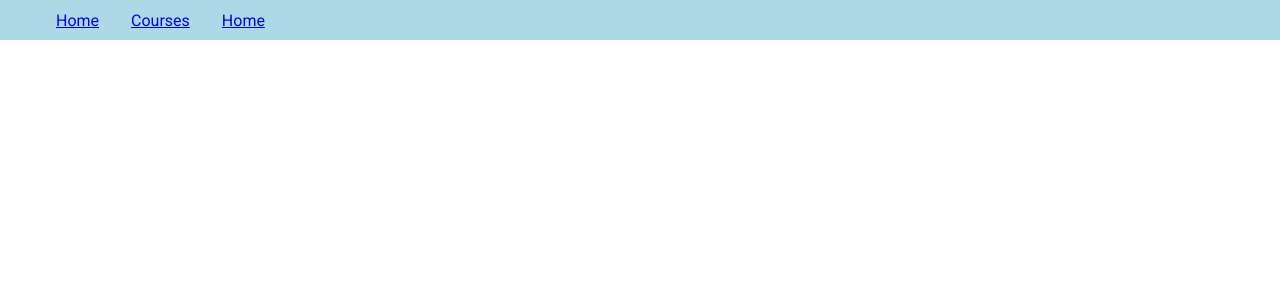
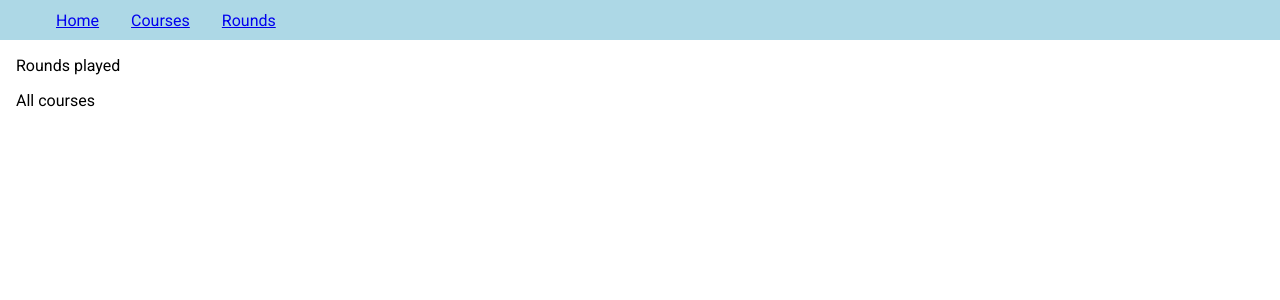
Before and after one commit to PatrickGHub/swing-tracker, a React (Create React App) app: page /rounds in a window 1280 px wide. Before the commit this address had no page. Shown: the top 300 px of the page. Built offline with nearby package versions, Linux system fonts and the light colour scheme.

Commit message:
Add rounds route

```diff
--- a/src/Routes.tsx
+++ b/src/Routes.tsx
@@ -2,6 +2,7 @@ import { BrowserRouter, Route, Routes as Switch } from 'react-router-dom'
 import Navigation from './components/Navigation'
 import Home from './routes/Home'
 import Courses from './routes/Courses'
+import Rounds from './routes/Rounds'
 
 const Routes = () => (
   <BrowserRouter>
@@ -12,6 +13,7 @@ const Routes = () => (
       <Switch>
         <Route path='/' element={ <Home /> } />
         <Route path='/courses' element={ <Courses /> } />
+        <Route path='/rounds' element={ <Rounds /> } />
       </Switch>
     </main>
   </BrowserRouter>
--- a/src/components/Navigation/index.tsx
+++ b/src/components/Navigation/index.tsx
@@ -12,7 +12,7 @@ const Navigation = () => {
           <Link to='/courses'>Courses</Link>
         </li>
         <li>
-          <Link to='/'>Home</Link>
+          <Link to='/rounds'>Rounds</Link>
         </li>
       </ul>
     </nav>
--- /dev/null
+++ b/src/routes/Rounds.tsx
@@ -0,0 +1,15 @@
+import { useSearchParams } from 'react-router-dom'
+
+const Rounds = () => {
+  const [searchParams] = useSearchParams()
+  const course = searchParams.get('course')
+
+  return (
+    <div>
+      <p>Rounds played</p>
+      <p>{ course || 'All courses' }</p>
+    </div>
+  )
+}
+
+export default Rounds
```
